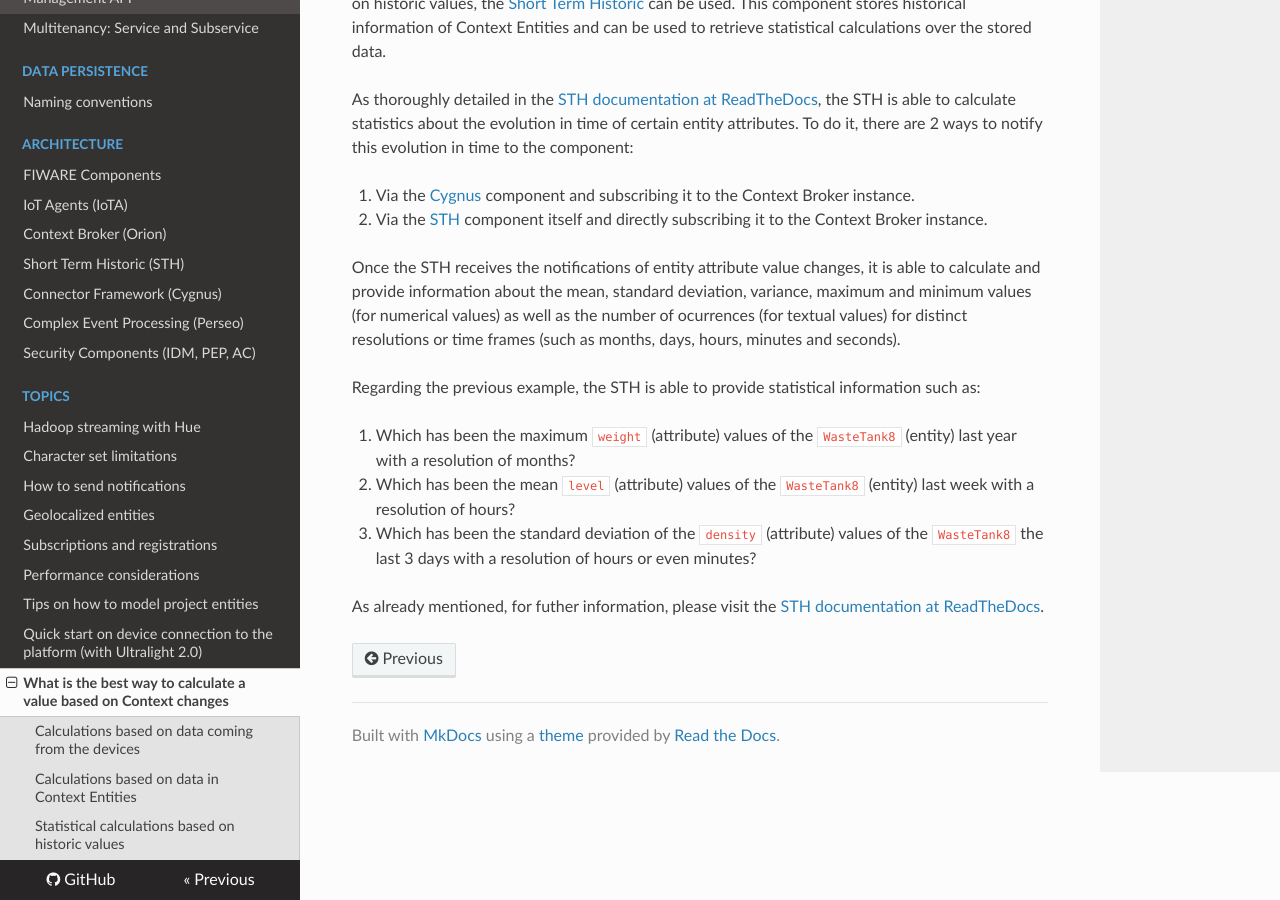
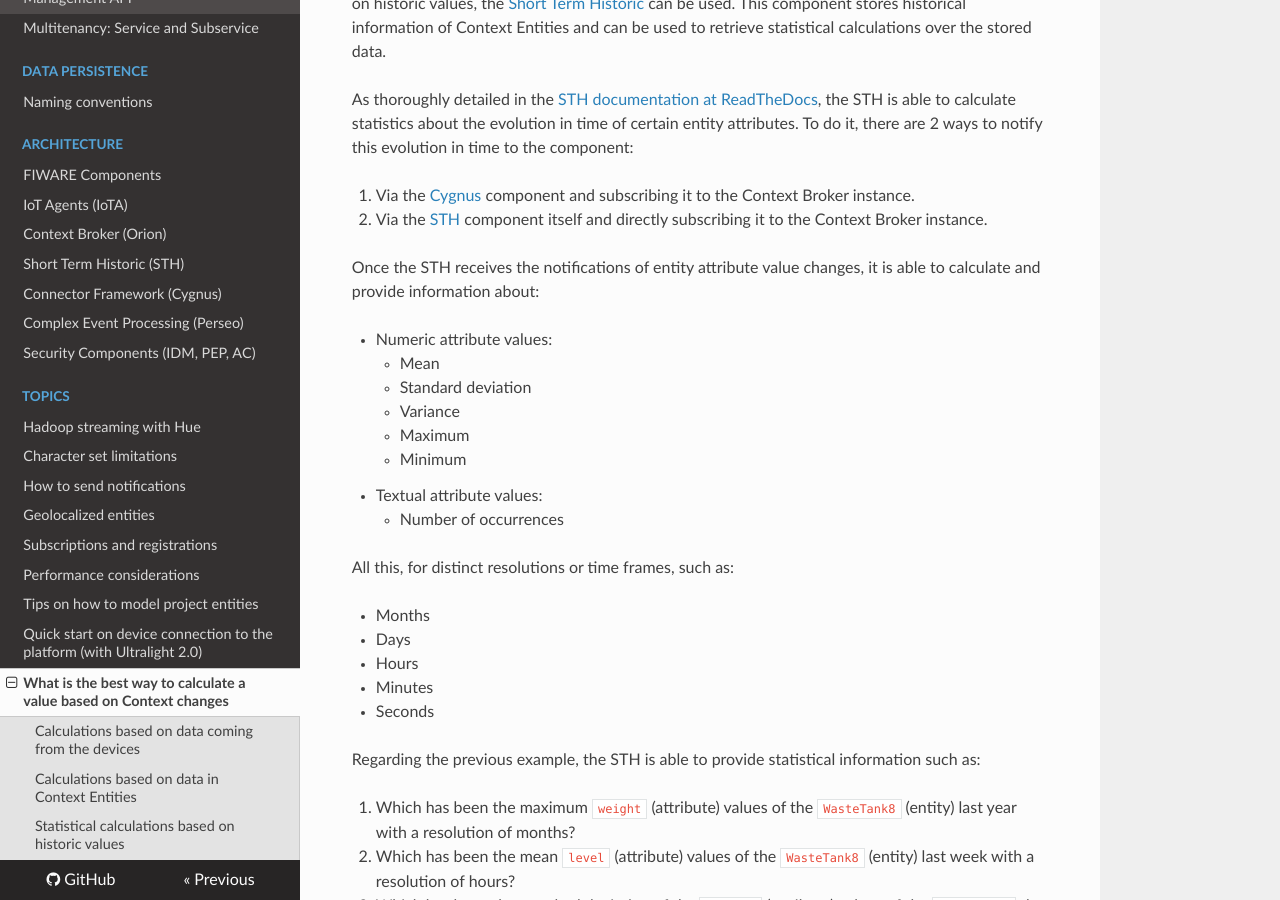
Before and after one commit to telefonicaid/thinking-cities, an MkDocs documentation site: the page built from docs/topics/data_calculation.md, in a window 1280 px wide and 900 px high, scrolled down 2356 px. Built offline with MkDocs 1.6.1, drawn with Linux system fonts in a browser that asks for light colours; nearby versions of some CDN libraries; old or Windows-style settings are respelled for this version of MkDocs.

Commit message:
Inclusion of the list of measures and resolutions

```diff
--- a/docs/topics/data_calculation.md
+++ b/docs/topics/data_calculation.md
@@ -121,7 +121,24 @@ As thoroughly detailed in the [STH documentation at ReadTheDocs](http://fiware-s
 1. Via the [Cygnus](https://github.com/telefonicaid/fiware-cygnus) component and subscribing it to the Context Broker instance.
 2. Via the [STH](https://github.com/telefonicaid/fiware-sth-comet) component itself and directly subscribing it to the Context Broker instance.
 
-Once the STH receives the notifications of entity attribute value changes, it is able to calculate and provide information about the mean, standard deviation, variance, maximum and minimum values (for numerical values) as well as the number of ocurrences (for textual values) for distinct resolutions or time frames (such as months, days, hours, minutes and seconds).
+Once the STH receives the notifications of entity attribute value changes, it is able to calculate and provide information about:
+
+* Numeric attribute values:
+    * Mean
+    * Standard deviation
+    * Variance
+    * Maximum
+    * Minimum
+* Textual attribute values:
+    * Number of occurrences
+
+All this, for distinct resolutions or time frames, such as:
+
+* Months
+* Days
+* Hours
+* Minutes
+* Seconds
 
 Regarding the previous example, the STH is able to provide statistical information such as:
 
```
